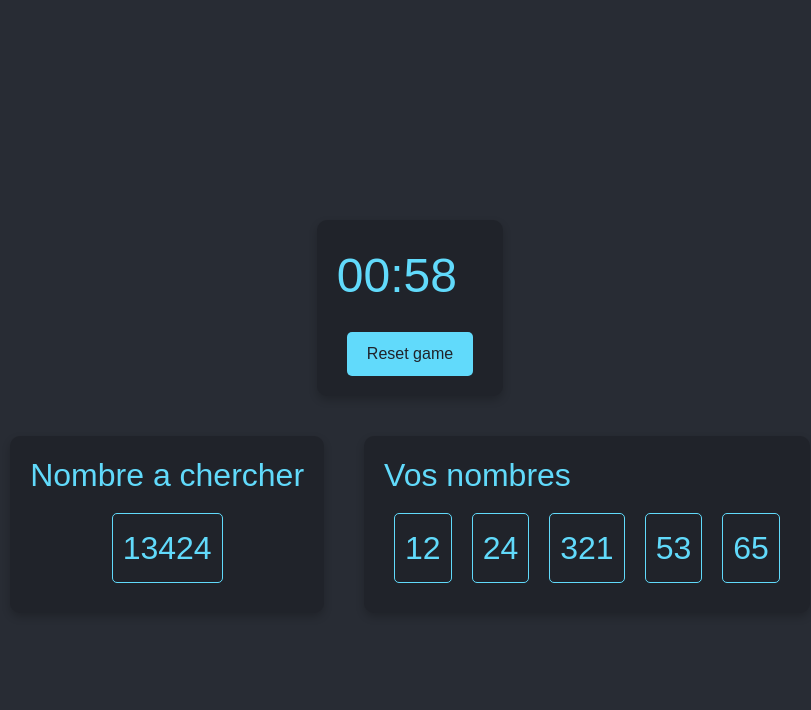
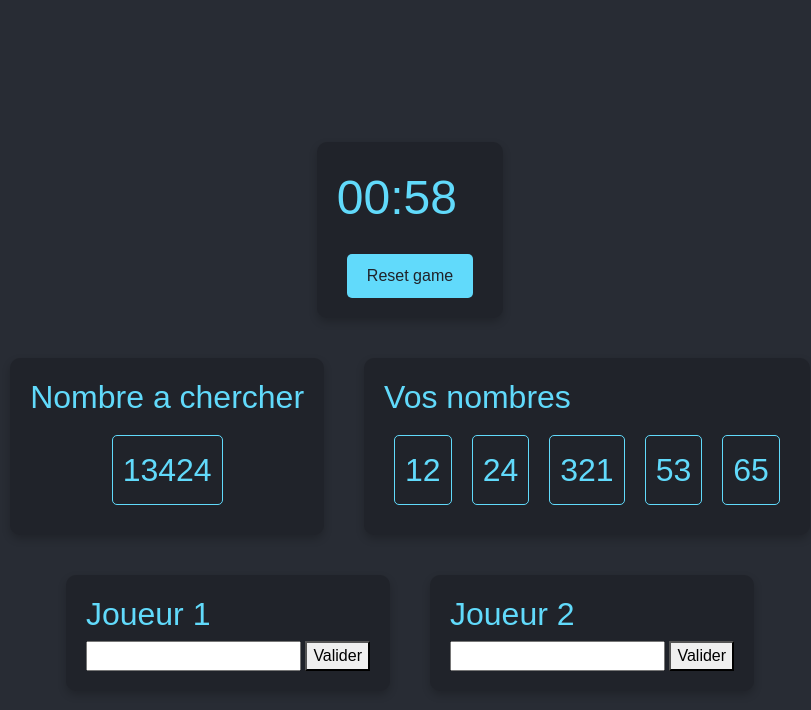
Before and after one commit to finiral/Des_Chiffres, a plain HTML site: page front/app/index.html in a window 1280 px wide. Both pictures are taken after a click on the button "Start game". Shown: the whole page, without its empty margins (230-1041 px from the left). Drawn offline with Linux system fonts and the light colour scheme.

Commit message:
affichage

```diff
--- a/front/app/game-ui/game-ui.component.template.html
+++ b/front/app/game-ui/game-ui.component.template.html
@@ -9,7 +9,7 @@
         </div>
         <div class="buttons">
             <button id="startStop" ng-click="startGame()" ng-if="!gameLaunched">Start game</button>
-            <button id="reset" ng-click="stopGame()">Reset game</button>
+            <button id="reset" ng-click="stopGame()" ng-if="gameLaunched">Reset game</button>
         </div>
     </div>
     <div style="display:flex">
@@ -26,5 +26,17 @@
             </div>
         </div>
     </div>
+    <div style="display:flex" ng-if="gameLaunched">
+        <div class="component">
+            <h2>Joueur 1</h2>
+            <input type="text">
+            <button>Valider</button>
+        </div>
+        <div class="component">
+            <h2>Joueur 2</h2>
+            <input type="text">
+            <button>Valider</button>
+        </div>
+    </div>
 </div>
 <script src="script.js"></script>
```
Also changed, not shown: 1 other file.
